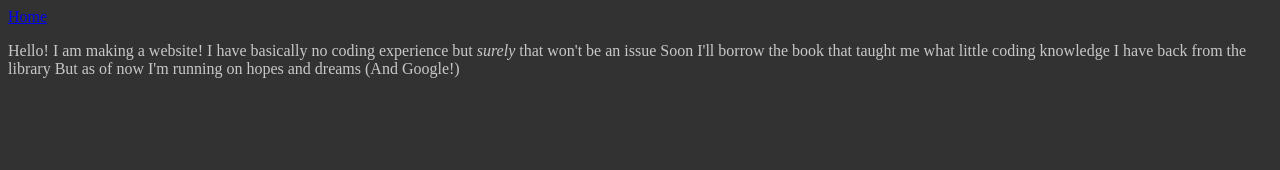
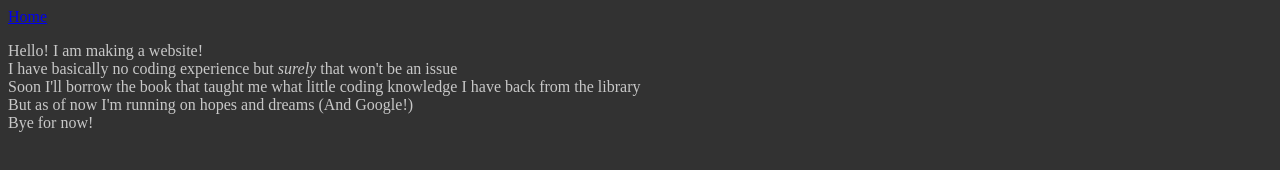
Before and after one commit to mattscientis/mattscientis.github.io, a plain HTML site: page november_13_2026/index.html in a window 1280 px wide. Drawn offline with Linux system fonts and the light colour scheme.

Commit message:
Put line breaks

```diff
--- a/november_13_2026/index.html
+++ b/november_13_2026/index.html
@@ -6,10 +6,11 @@
     </p></nav></header>
     <p style="color: rgb(200, 200, 200);" >
         Hello!
-        I am making a website!
-        I have basically no coding experience but <i>surely</i> that won't be an issue
-        Soon I'll borrow the book that taught me what little coding knowledge I have back from the library
-        But as of now I'm running on hopes and dreams (And Google!)
+        I am making a website! <br>
+        I have basically no coding experience but <i>surely</i> that won't be an issue <br>
+        Soon I'll borrow the book that taught me what little coding knowledge I have back from the library <br>
+        But as of now I'm running on hopes and dreams (And Google!) <br>
+        Bye for now! <br>
     </p>
 </body>
 </html>
```
